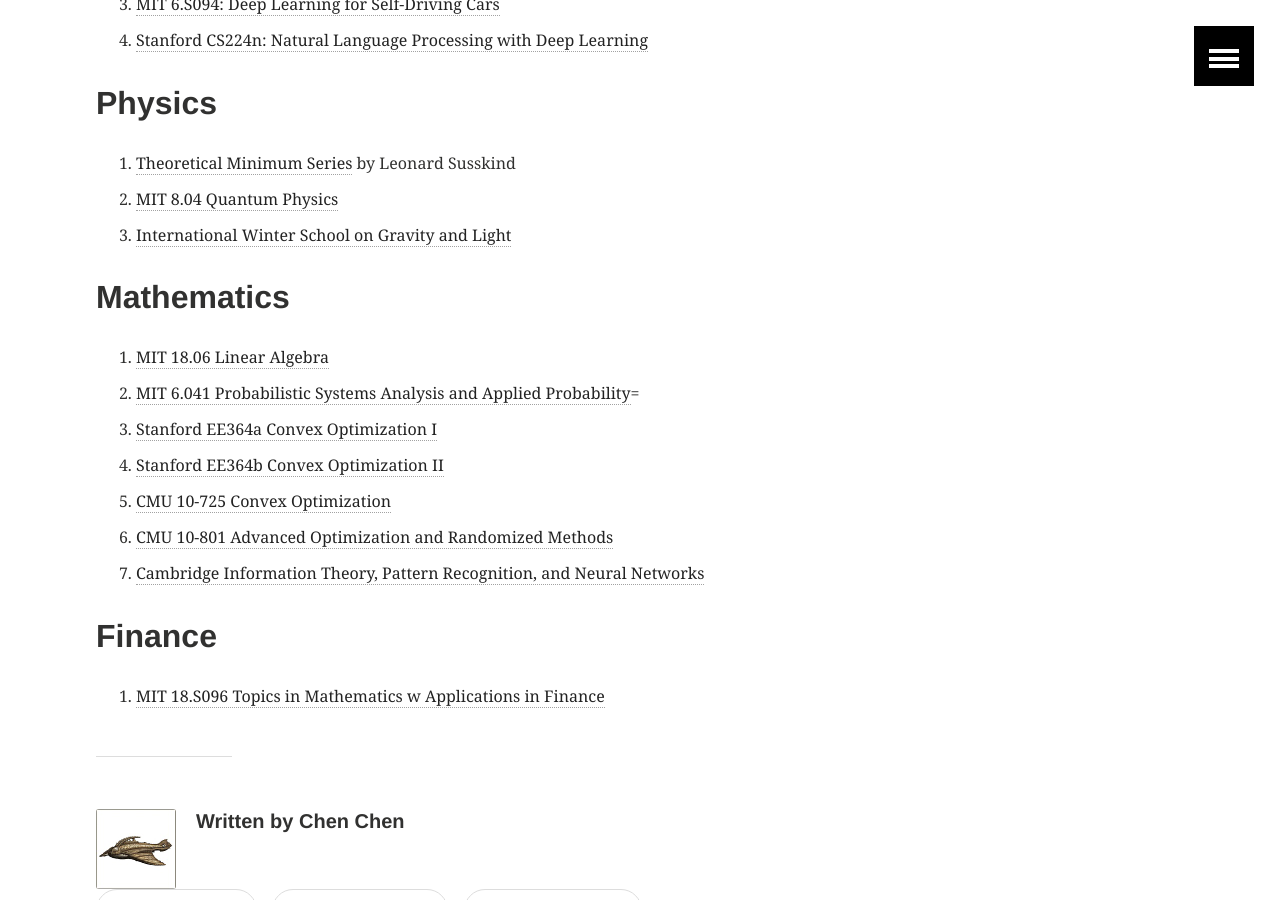
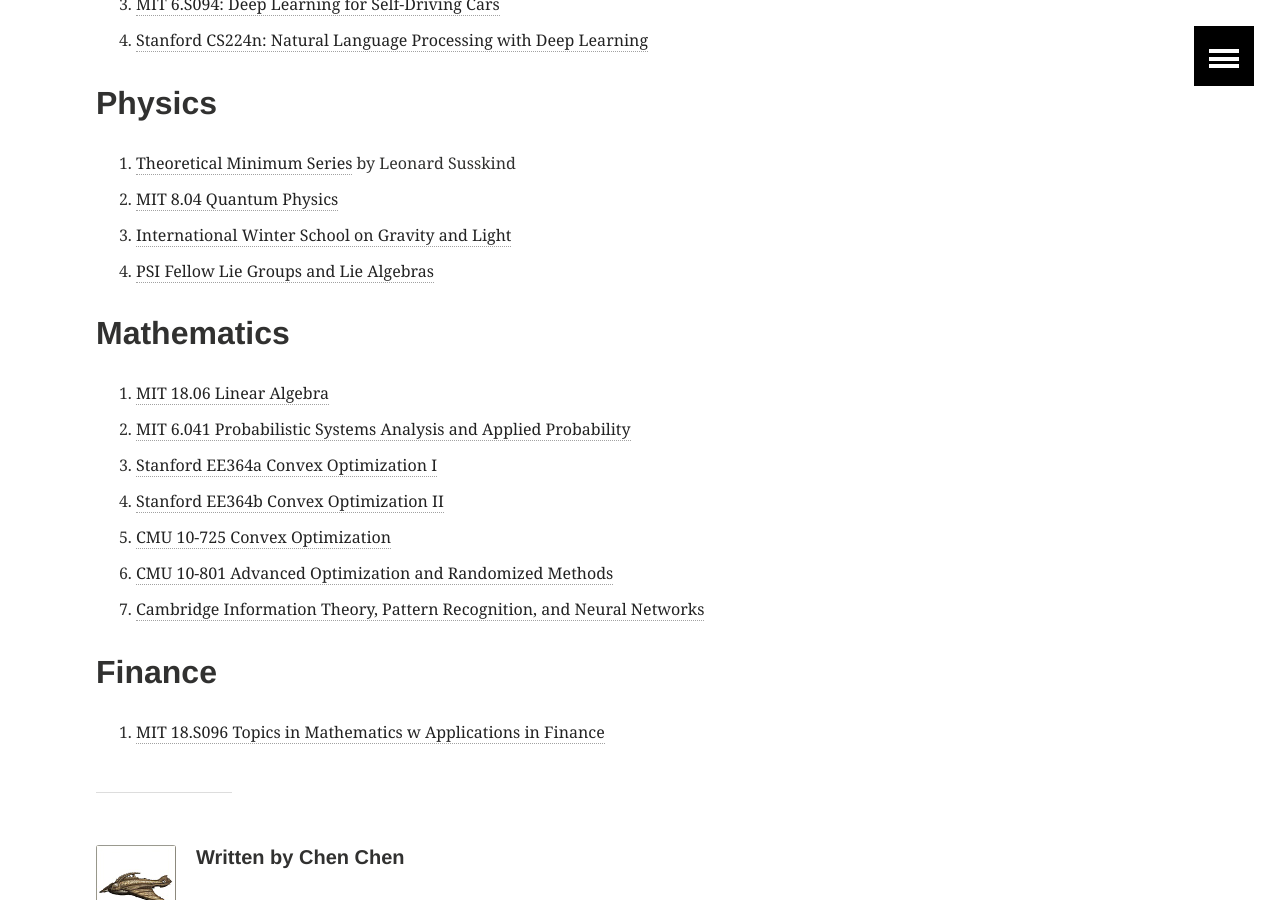
Before and after one commit to alex8937/alex8937.github.io, a Jekyll site: the page built from _posts/study/2017-04-15-Openware-Course-List.md, in a window 1280 px wide and 900 px high, scrolled down 2202 px. Built offline with Jekyll 4.4.1, drawn with Linux system fonts in a browser that asks for light colours; comment, search, counter and statistics services are not loaded.

Commit message:
Added a course introducing Lie group and Lie algebra

```diff
--- a/_posts/study/2017-04-15-Openware-Course-List.md
+++ b/_posts/study/2017-04-15-Openware-Course-List.md
@@ -55,10 +55,11 @@
 1. [Theoretical Minimum Series](http://theoreticalminimum.com/courses) by Leonard Susskind
 2. [MIT 8.04 Quantum Physics](https://ocw.mit.edu/courses/physics/8-04-quantum-physics-i-spring-2013/)
 3. [International Winter School on Gravity and Light](https://www.youtube.com/watch?v=7G4SqIboeig&list=PLFeEvEPtX_0S6vxxiiNPrJbLu9aK1UVC)
+4. [PSI Fellow Lie Groups and Lie Algebras](https://www.youtube.com/watch?v=q1riFCCsUU4&list=PLNhSjK9aGXjoSH3rtyfHgB5tOWDOWyJqU)
 
 ## Mathematics
 1. [MIT 18.06 Linear Algebra](https://ocw.mit.edu/courses/mathematics/18-06-linear-algebra-spring-2010/)
-2. [MIT 6.041 Probabilistic Systems Analysis and Applied Probability](https://ocw.mit.edu/courses/electrical-engineering-and-computer-science/6-041-probabilistic-systems-analysis-and-applied-probability-fall-2010/)=
+2. [MIT 6.041 Probabilistic Systems Analysis and Applied Probability](https://ocw.mit.edu/courses/electrical-engineering-and-computer-science/6-041-probabilistic-systems-analysis-and-applied-probability-fall-2010/)
 3. [Stanford EE364a Convex Optimization I](https://stanford.edu/class/ee364a/)
 4. [Stanford EE364b Convex Optimization II](https://stanford.edu/class/ee364b/)
 5. [CMU 10-725 Convex Optimization](http://www.stat.cmu.edu/~ryantibs/convexopt/)
```
